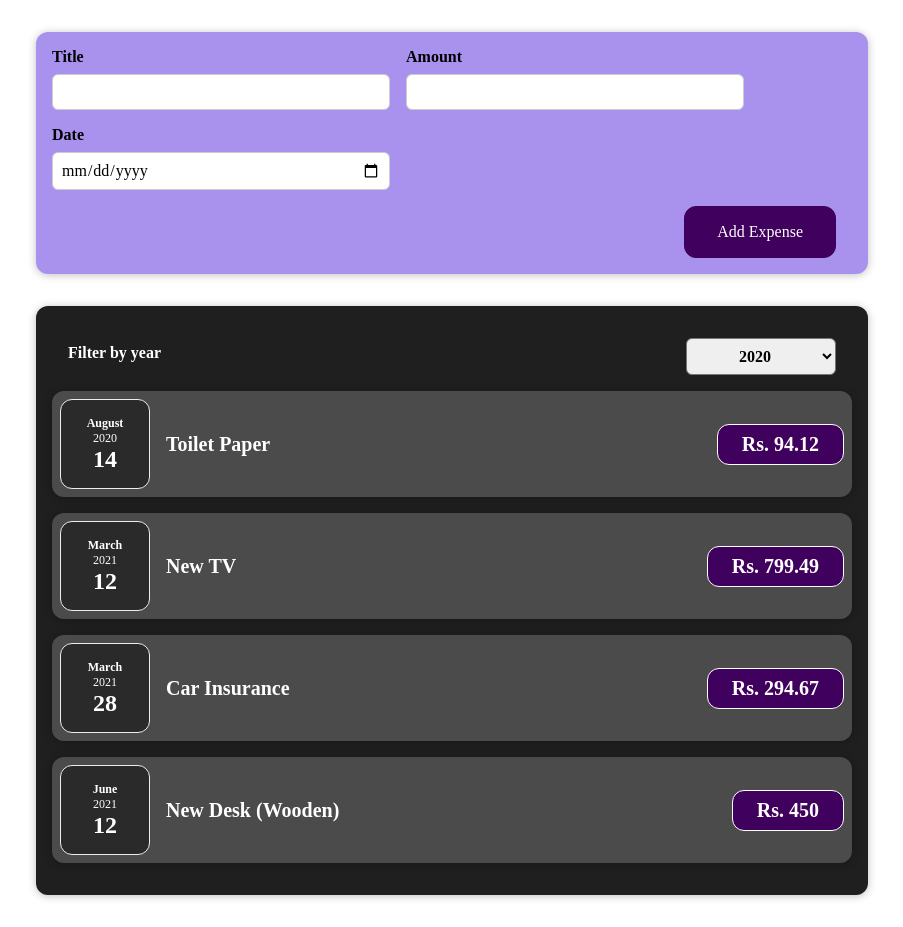
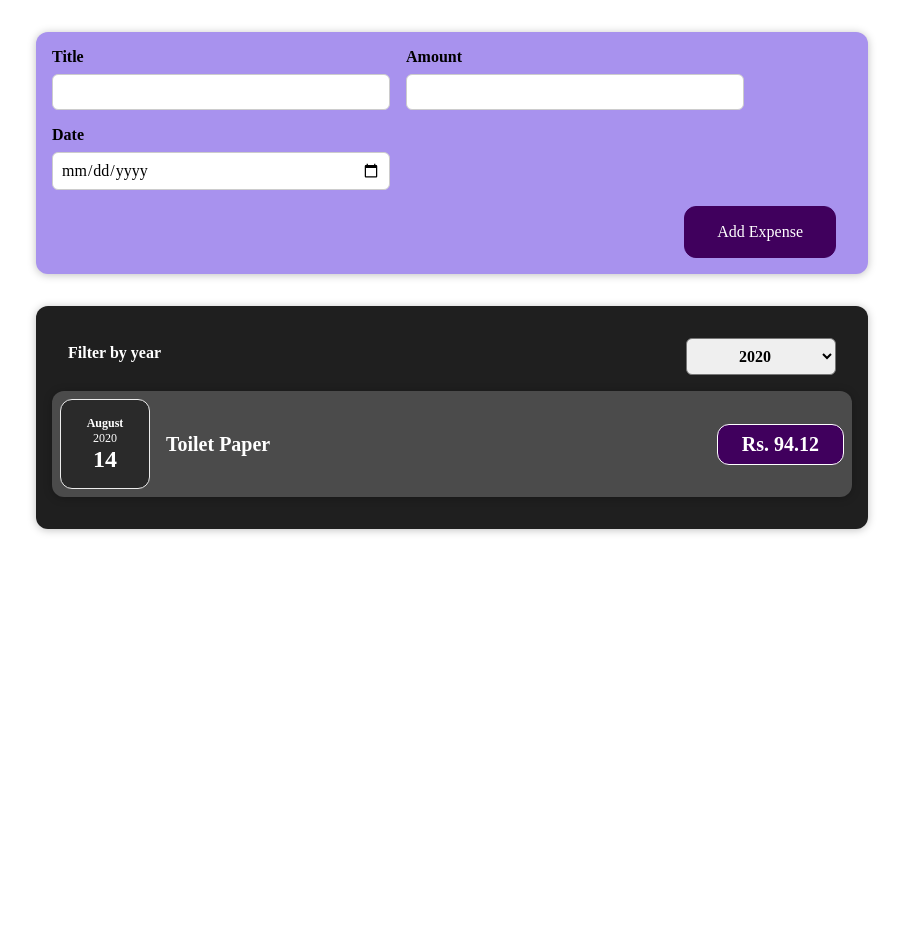
Before and after one commit to rumaniac/Expense-tracker, a React (Create React App) app: page / in a window 1280 px wide. Shown: the whole page, without its empty margins (188-1091 px from the left). After the commit the page ends 800 px from the top, so only its background shows below. Built offline with nearby package versions, Linux system fonts and the light colour scheme.

Commit message:
Filter By year added at Expense.js file .

```diff
--- a/src/components/Expenses/Expenses.js
+++ b/src/components/Expenses/Expenses.js
@@ -12,6 +12,11 @@
     setFilteredYear(selectedYear);
   };
 
+  //to filter the display of the expense in realtion to the year.
+  const filteredExpenses = props.items.filter((expense) => {
+    return expense.date.getFullYear().toString() === filteredYear;
+  });
+
   return (
     <div>
       <Card className="expenses">
@@ -19,7 +24,7 @@
           selected={filteredYear}
           onChangeFilter={filterChangeHandler}
         />
-        {props.items.map((expense) => (
+        {filteredExpenses.map((expense) => (
           <ExpenseItem
             key={expense.id}
             title={expense.title}
```
